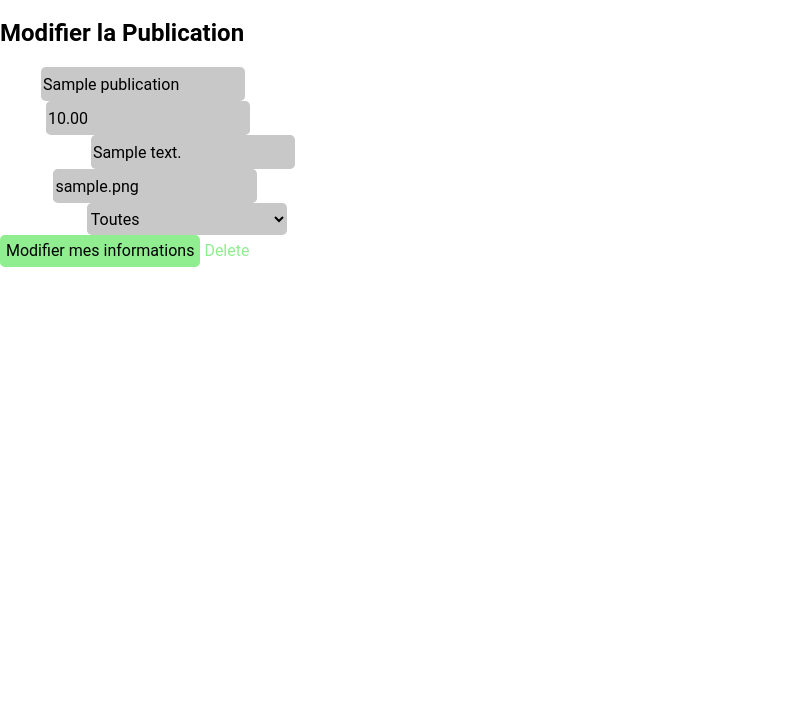
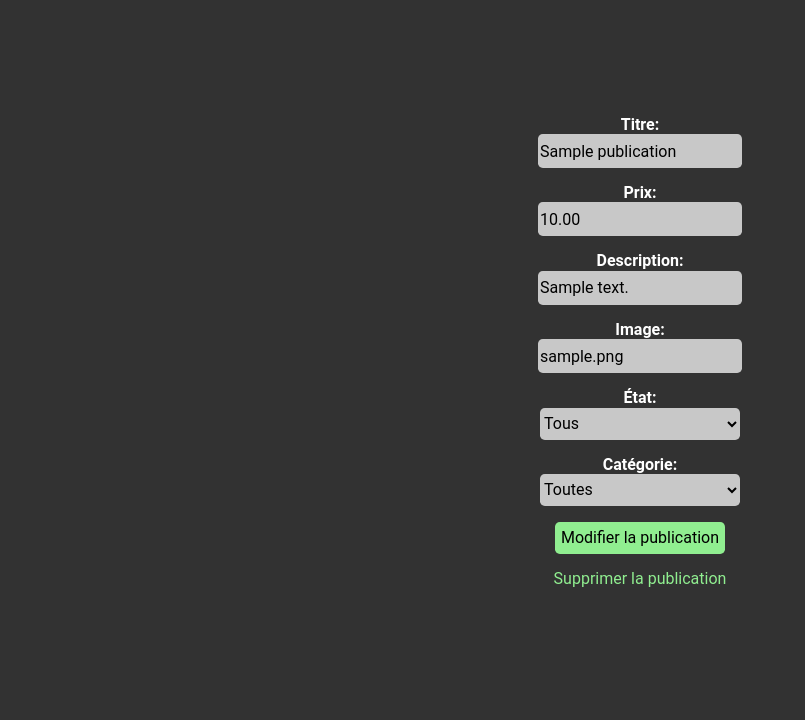
Before and after one commit to lfclem/TCH-099_Web, a PHP site: page /editPublication.php in a window 1280 px wide. Shown: the part 80-800 px from the top of the page, without its empty margins (0-805 px from the left). Run offline with PHP 8.4, Linux system fonts and the light colour scheme; the visitor is signed in with stand-in values (Sample User, id 1); data comes from the database, SQL or seed files in the repository; tables that the repository leaves empty hold one stand-in row (values such as "Sample post"); grey boxes marked "Sample" are stand-in pictures.

Commit message:
edit Publication en php

```diff
--- a/Notes.txt
+++ b/Notes.txt
@@ -2,7 +2,6 @@
 !Arreter que les pop-ups soient visibles quand on refresh/change de page
 !Faire que quand tu n'es pas connecter et essaye d'envoyer un message au vendeur , l'utilisateur est rediriger vers la page de connexion.
 !Faire page EditPublication
-!Si nom article a laffichage dans le main trop long rajouter ...
 !Ajouter/Retirer Argent
 !Fonctionnalite de recherche manquante -> Onglet
 !Mettre un preview de lannonce dans newPublication
--- a/editPublication.php
+++ b/editPublication.php
@@ -6,6 +6,10 @@ $db = Database::getInstance();
 $stmt = $db->prepare('SELECT * FROM Profil WHERE id_profil = ?');
 $stmt->execute([$_SESSION['usager']]);
 $user = $stmt->fetch();
+
+$stmt = $db->prepare('SELECT * FROM Etat');
+$stmt->execute();
+$etat = $stmt->fetchAll();
 
 $stmt = $db->prepare('SELECT * FROM Categorie');
 $stmt->execute();
@@ -22,46 +26,22 @@ $stmt = $db->prepare('SELECT * FROM Publication WHERE id_publication = ?');
 $stmt->execute([$publicationId]);
 $pub = $stmt->fetch();
 
-$editCat;
-foreach ($categorie as $cat){
-    if ($cat['id_categorie'] == $pub['id_categorie']){
-        $editCat = $cat;
-    }
-}
+if ($_SERVER['REQUEST_METHOD'] === 'POST') {
+  $titre = $_POST['titre'];
+  $prix = $_POST['prix'];
+  $description = $_POST['description'];
+  $image = $_POST['img'];
+  $etat = $_POST['etat'];
+  $categorie = $_POST['categorie'];
 
-if (isset($_GET['delete'])) {
-    $stmt = $db->prepare('DELETE FROM Publication WHERE id_publication = ?');
-    $stmt->execute([$publicationId]);
-    header('Location: /');
+  $stmt = $db->prepare('UPDATE Publication SET titre = ?, prix = ?, description = ?, image = ?, id_etat = ?, id_categorie = ? WHERE id_publication = ?');
+  $stmt->execute([$titre, $prix, $description, $image, $etat, $categorie, $publicationId]);
+
+  $_SESSION['message'] = "Publication modifiée avec succès!";
+  header("Location: /");
   exit();
 }
-
-if ($_SERVER["REQUEST_METHOD"] == "POST") {
-    $titre = htmlspecialchars($_POST['titre']);
-    $prix = htmlspecialchars($_POST['prix'],);
-    $description = htmlspecialchars($_POST['description']);
-    $image = filter_var($_POST['img'], FILTER_SANITIZE_URL);
-    //$video = filter_var($_POST['video'], FILTER_SANITIZE_URL);
-    $id_categorie = htmlspecialchars($_POST['categories']);
-
-    try{
-        $stmt = $db->prepare("UPDATE `Publication` SET `titre`=:titre, `prix`=:prix, `description`=:descrip, `image`=:img, `id_categorie`=:id_cat  WHERE `id_publication`=:id");
-        $stmt->bindValue(":titre", $titre);
-        $stmt->bindValue(":prix", $prix);
-        $stmt->bindValue(":descrip", $description);
-        $stmt->bindValue(":img", $image);
-        //$stmt->bindValue(":vid", $video);
-        $stmt->bindValue(":id_cat", $id_categorie);
-        $stmt->bindValue(":id", $publicationId);
-        $stmt->execute();
-        $_SESSION['message'] = "Informations modifiées avec succès.";
-    }catch (PDOException $e){
-        http_response_code(500);
-        echo "Erreur lors de l'update en BD: ".$e->getMessage();
-    }
-}
 ?>
-
 
 <!DOCTYPE html>
 <html lang="en">
@@ -72,63 +52,73 @@ if ($_SERVER["REQUEST_METHOD"] == "POST") {
   <meta name="viewport" content="width=device-width, initial-scale=1.0" />
   <link rel="stylesheet" href="/style.css" />
   <link rel="stylesheet" href="/normalize.css" />
+  <script src="/scriptNewPublication.js"></script>
 </head>
 
-<body data-error-message="<?php echo $_SESSION['message'] ?>" data-reload="false">
+<body>
   <header class="headerInfos">
     <a href="/"><img class="logo" src="/IMG/logo.png" alt="Logo" /></a>
     <h1 class="title">Sell-it!</h1>
     <div class="icons">
+      <?php if (isset($_SESSION['usager'])) : ?>
+        <?php
+        $db = Database::getInstance();
+        $stmt = $db->prepare('SELECT photo_profil FROM Profil WHERE id_profil = ?');
+        $stmt->execute([$_SESSION['usager']]);
+        $user = $stmt->fetch();
+        $photo_profil = $user['photo_profil'];
+        if (!$photo_profil) {
+          $photo_profil = "/IMG/profil.png";
+        }
+        ?>
         <a href=""><img src="/IMG/messages.png" alt="Messages" /></a>
-            <?php
-            $photo_profil = $user['photo_profil'];
-            ?>
-            <?php if ($photo_profil) : ?>
-                <a href=""><img class="pfp" src="<?php echo $photo_profil; ?>" alt="Photo_Profil" /></a>
+        <a href="/editUser"><img class="pfp" src="<?php echo $photo_profil; ?>" alt="Profil" /></a>
       <?php else : ?>
-                <a href=""><img class="pfp" src="/IMG/profil.png" alt="Profil" /></a>
+        <a href="/login"><img class="pfp" src="/IMG/profil.png" alt="Profil" /></a>
       <?php endif; ?>
     </div>
   </header>
-  <main class="newPublications">
-        <section id="nouvellePublications" class="newPublications">
-            <h2>Modifier la Publication</h2>
-            <form method="post">
-                <div class="form-group">
-                    <label for="titre">Title:</label>
+
+  <main class="newPublication">
+    <form method="POST">
+      <div>
+        <label for="titre">Titre:</label>
         <input type="text" id="titre" name="titre" value="<?php echo $pub['titre']; ?>" class="form-control" required placeholder="Entrez le titre de votre publication" />
       </div>
-
-                <div class="form-group">
-                  <label for="prix">Price:</label>
+      <div>
+        <label for="prix">Prix:</label>
         <input type="number" id="prix" name="prix" value="<?php echo $pub['prix']; ?>" class="form-control" required placeholder="Entrez le prix de votre publication"/>
       </div>
-
-                <div class="form-group">
+      <div>
         <label for="description">Description:</label>
         <input type="text" id="description" name="description" value="<?php echo $pub['description']; ?>" placeholder="Entrez une description de votre publication" class="form-control"/>
       </div>
-
-                <div class="form-group image-upload">
-                    <label for="img">Image:</label>
+      <div>
+        <label for="image">Image:</label>
         <input type="url" id="img" name="img" class="form-control" accept="image/*" value="<?php echo $pub['image']; ?>" required />
       </div>
-
-                <div class="form-group">
-                  <label for="categories">Categories:</label>
-                  <select name="categories" id="categories">
-                    <?php foreach($categorie as $cat) {
-                        if ($cat['id_categorie'] == $pub['id_categorie']) : ?>
-                            <option value="<?php echo $cat['id_categorie']; ?>" selected><?php echo $cat['nom']; ?></option>
-                        <?php else : ?>
-                            <option value="<?php echo $cat['id_categorie']; ?>"><?php echo $cat['nom']; ?></option>
-                        <?php endif; ?>
-                    <?php } ?>
+      <div>
+        <label for="etat">État:</label>
+        <select id="etat" name="etat" required onfocus="this.options[0].hidden = true;">
+        <?php foreach ($etat as $e) : ?>
+          <option value="<?php echo $e['id_etat']; ?>" <?php if ($e['id_etat'] == $pub['id_etat']) echo 'selected'; ?>><?php echo $e['nom']; ?></option>
+        <?php endforeach; ?>
         </select>
       </div>
-                <button type="submit">Modifier mes informations</button>
-                <a href="?delete=1" onclick="return confirm('Êtes-vous sûr de vouloir supprimer la publication?');">Delete</a>
+      <div>
+        <label for="categorie">Catégorie:</label>
+        <select id="categorie" name="categorie" required>
+          <?php foreach ($categorie as $cat) : ?>
+            <option value="<?php echo $cat['id_categorie']; ?>" <?php if ($cat['id_categorie'] == $pub['id_categorie']) echo 'selected'; ?>><?php echo $cat['nom']; ?></option>
+          <?php endforeach; ?>
+        </select>
+      </div>
+      <div>
+        <button type="submit">Modifier la publication</button>
+      </div>
+      <div>
+        <a href="?delete=1" onclick="return confirm('Êtes-vous sûr de vouloir supprimer la publication?');">Supprimer la publication</a>
+      </div>
     </form>
-        </section>
   </main>
 </body>
--- a/pageArticle.php
+++ b/pageArticle.php
@@ -57,6 +57,7 @@ if ($_SERVER["REQUEST_METHOD"] == "GET") {
             <h2><?php echo $pub['titre']; ?></h2>
             <img src="<?php echo $pub['image']; ?>" alt="Article Image" class="center">
             <p><?php echo $pub['description']; ?></p>
+            <p><?php echo $pub['id_etat']; ?></p>
             <p>Prix: <strong><?php echo $pub['prix']; ?></strong></p>
             <button>Contactez le vendeur</button>
         </article>
--- a/style.css
+++ b/style.css
@@ -219,7 +219,8 @@ input[type=number]::-webkit-outer-spin-button, input[type=number]::-webkit-inner
 
 .login,
 .newUser,
-.newPublication {
+.newPublication,
+.editP {
   display: flex;
   background-color: rgb(50, 50, 50);
   position: fixed;
@@ -231,7 +232,8 @@ input[type=number]::-webkit-outer-spin-button, input[type=number]::-webkit-inner
 }
 .login div,
 .newUser div,
-.newPublication div {
+.newPublication div,
+.editP div {
   display: flex;
   flex-direction: column;
   align-items: center;
--- a/style.scss
+++ b/style.scss
@@ -250,7 +250,8 @@ input[type="number"] {
 //* LOGIN & NEWUSER
 .login,
 .newUser,
-.newPublication {
+.newPublication,
+.editP{
   display: flex;
   background-color: $mainColor;
   position: fixed;
```
Also changed, not shown: 1 other file. Lines whose indentation alone changed are shown as unchanged.
